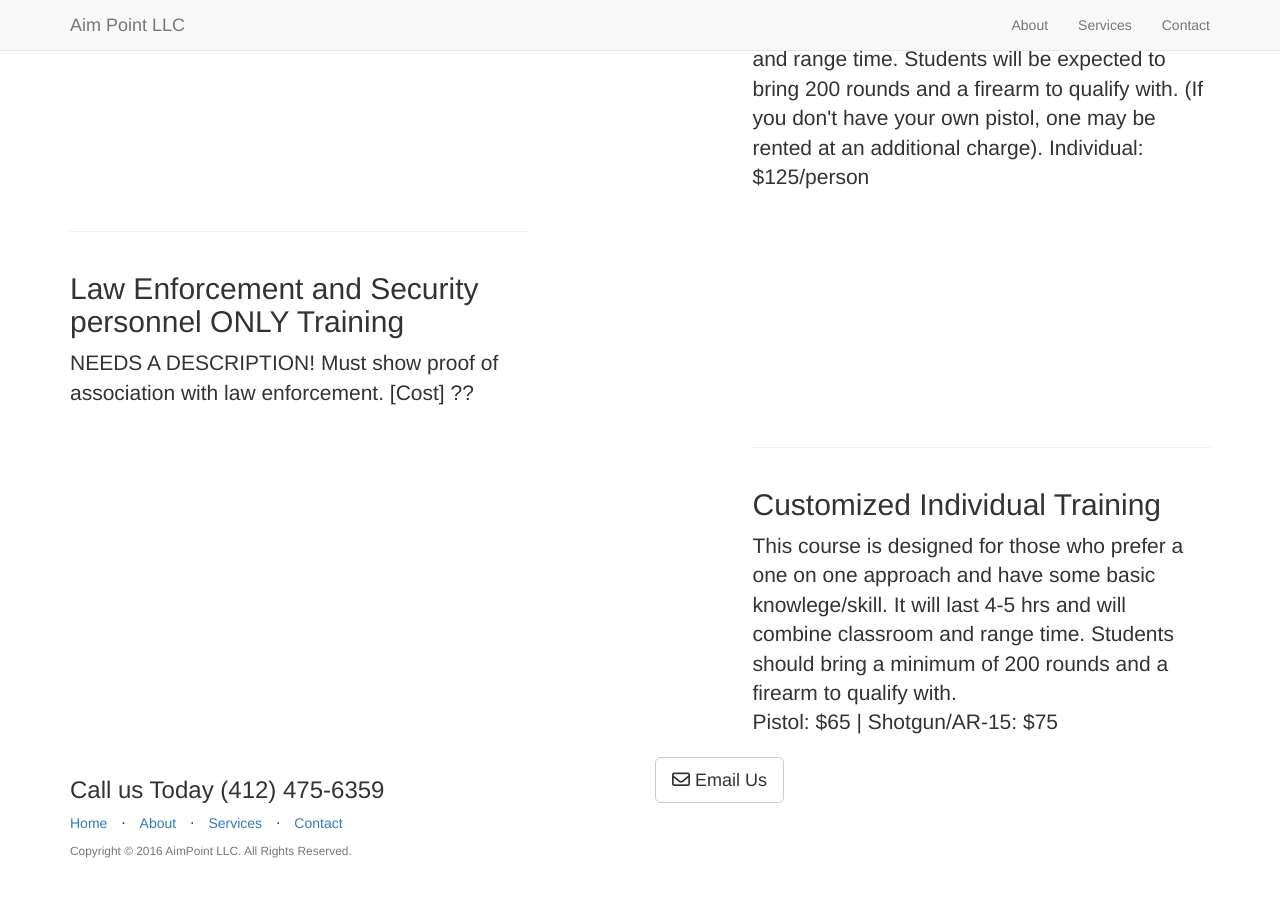
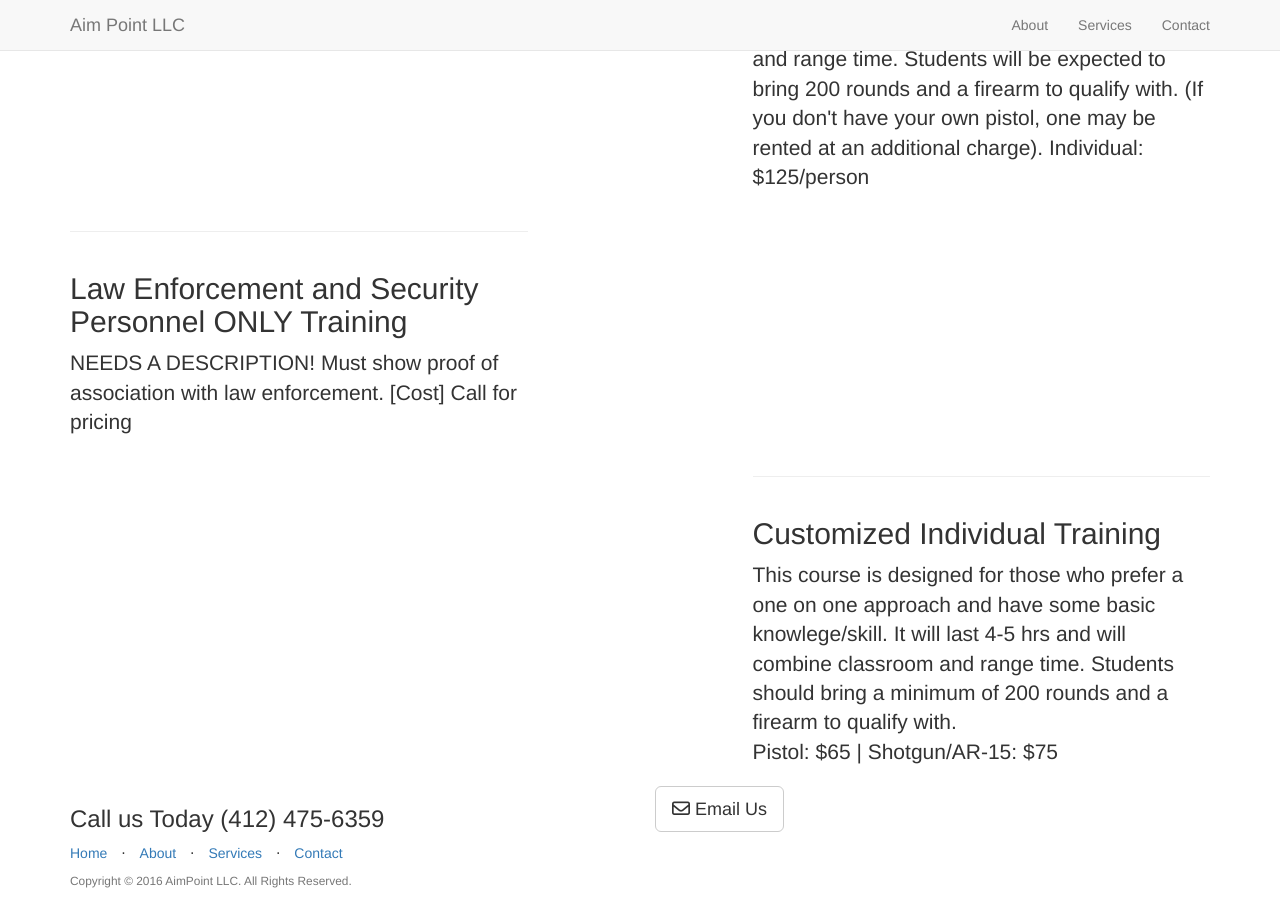
Before and after one commit to aimpoint/aimpoint.github.io, a Jekyll site: the page built from _posts/2016-1-3-law-enforcement.mdown, in a window 1280 px wide and 900 px high, scrolled down 1667 px. Built offline with Jekyll 4.4.1, drawn with Linux system fonts in a browser that asks for light colours; nearby versions of some CDN libraries; library files that are not in the unit come from our copies; before the commit the page ends 2537 px from its top, so only the background shows below that; some of the changed text lies outside the part shown.

Commit message:
fixed broken page

```diff
--- a/_posts/2016-1-3-law-enforcement.mdown
+++ b/_posts/2016-1-3-law-enforcement.mdown
@@ -2,9 +2,9 @@
 layout: default
 img: book.jpg
 category: Services
-title: Law Enforcement and Security personnel ONLY Training
+title: Law Enforcement and Security Personnel ONLY Training
 description: |
 ---
 NEEDS A DESCRIPTION!
 Must show proof of association with law enforcement.
-[Cost] ??
+[Cost] Call for pricing
--- a/_posts/2016-1-6-new-shooter.markdown
+++ b/_posts/2016-1-6-new-shooter.markdown
@@ -2,7 +2,7 @@
 layout: default
 img: book.jpg
 category: Services
-title: New shooter safety seminar
+title: New Shooter Safety Seminar
 description: |
 ---
 The goal of the seminar is to highlight the basic knowledge, skills, and attitude essential for selecting, safely handling, storing, and cleaning a firearm.  This seminar generally lasts about an hour.
```
Also changed, not shown: 1 other file.
